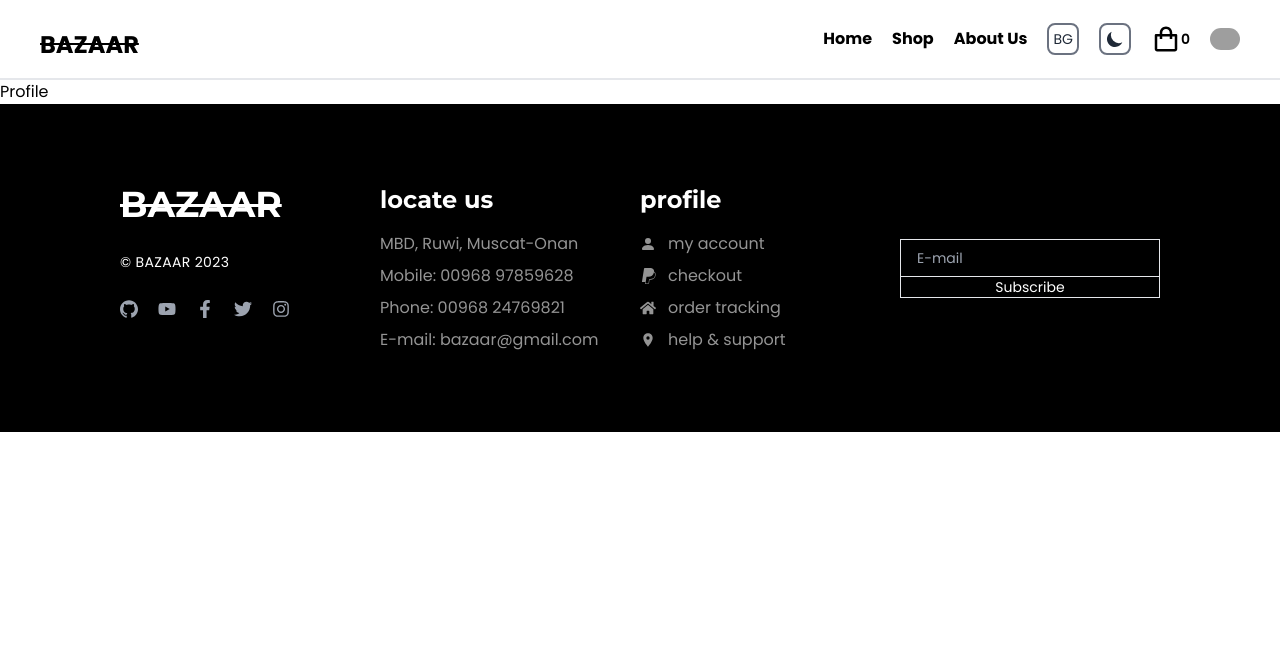
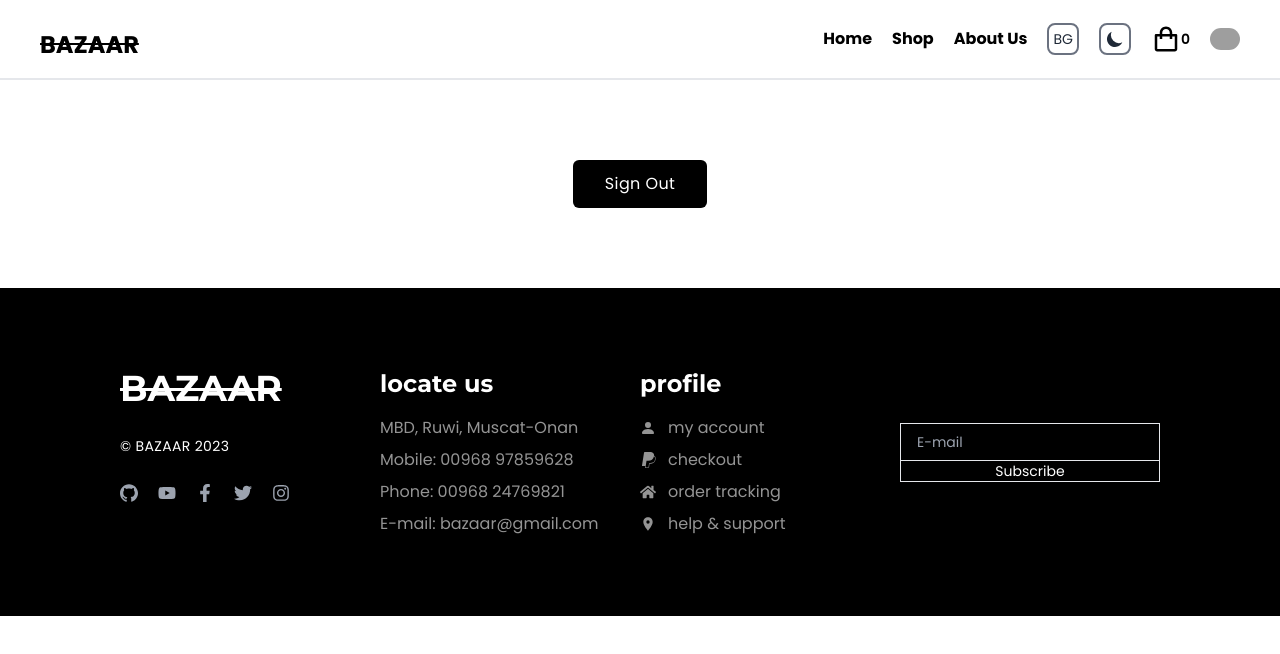
Before and after one commit to Wickedlolz/bazaar, a React (Create React App) app: page /profile in a window 1280 px wide. Shown: the top 654 px of the page. Built offline with nearby package versions, Linux system fonts and the light colour scheme; no server answers; the database is empty; grey boxes are pictures that could not be loaded.

Commit message:
add logout funcitonality into profile page

```diff
--- a/src/pages/Profile.tsx
+++ b/src/pages/Profile.tsx
@@ -1,5 +1,46 @@
+import { useNavigate } from 'react-router-dom';
+import { FormattedMessage, useIntl } from 'react-intl';
+import { Helmet } from 'react-helmet-async';
+import { useFirebaseContext } from '../contexts/FirebaseContext';
+import { toast } from 'react-toastify';
+
 const Profile = () => {
-    return <div>Profile</div>;
+    const intl = useIntl();
+    const { logOut } = useFirebaseContext();
+    const navigate = useNavigate();
+
+    /**
+     * Handles the process of user logout.
+     *
+     * This function initiates the logout process using the 'logOut' function,
+     * and upon successful logout, displays a success toast message and navigates the user to the home page.
+     * In case of an error during logout, displays an error toast message.
+     *
+     * @returns {Promise<void>}
+     */
+    const handleSignOut = async () => {
+        await logOut();
+        toast.success(intl.formatMessage({ id: 'auth_sign_out_success' }));
+        navigate('/');
+    };
+
+    return (
+        <div className="w-full flex flex-col dark-theme items-center justify-center gap-10 py-20">
+            <Helmet>
+                <title>
+                    Profile {intl.formatMessage({ id: 'page_title' }) || ''}
+                </title>
+            </Helmet>
+            <div className="w-full flex items-center justify-center gap-10">
+                <button
+                    onClick={handleSignOut}
+                    className="bg-black text-white dark:bg-white dark:text-black text-base py-3 px-8 tracking-wide rounded-md hover:bg-gray-800 duration-300"
+                >
+                    <FormattedMessage id="auth_sign_out" />
+                </button>
+            </div>
+        </div>
+    );
 };
 
 export default Profile;
```
